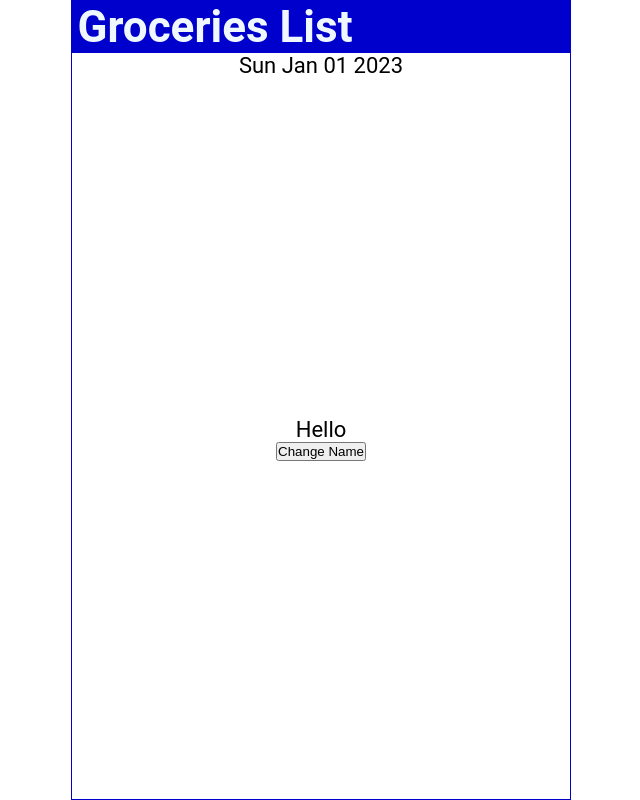
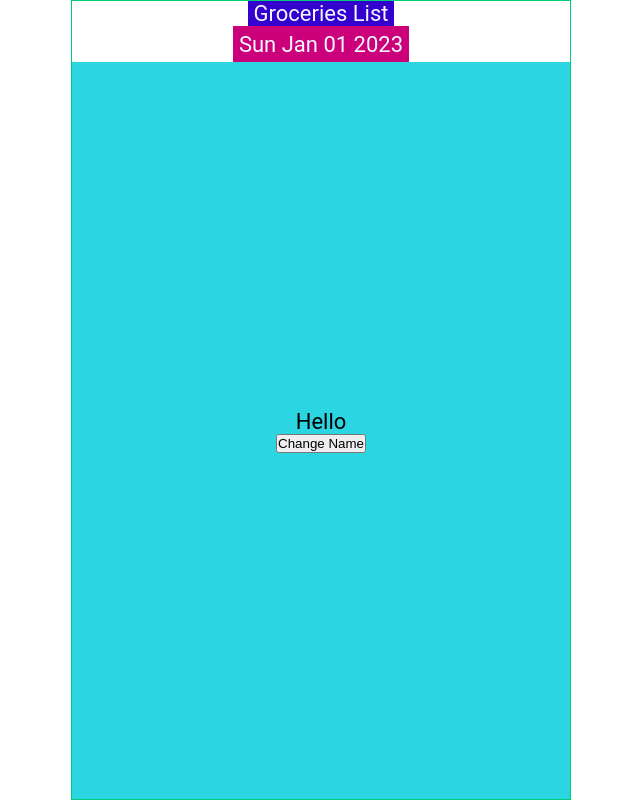
Before and after one commit to AfshinSharifnia/c9-superheroes-client, a React (Create React App) app: page / in a window 1280 px wide. Shown: the whole page, without its empty margins (319-959 px from the left). Built offline with nearby package versions, Linux system fonts and the light colour scheme.

Commit message:
App.js updated

```diff
--- a/src/App.js
+++ b/src/App.js
@@ -3,6 +3,10 @@ import Footer from "./Components/Footer";
 import Header from "./Components/Header";
 
 function App() {
+
+
+
+
   return (
     <div className="App">
       <Header />
--- a/src/Components/Content.jsx
+++ b/src/Components/Content.jsx
@@ -2,8 +2,7 @@ import { useState } from "react";
 
 const Content = () => {
 
-//React hook
-const [name, setName] = useState("");
+  const [name, setName] = useState("");
 
   const handleNameChange = () => {
 
@@ -11,18 +10,22 @@ const [name, setName] = useState("");
 
     const int = Math.floor(Math.random() * 3);
 
-    setName(names[int])
+    setName(names[int]);
 
-    // return names[int];
   };
 
+
   return (
+
     <main>
-      <p >Hello {name}</p>
 
-<button onClick={handleNameChange}>Change Name </button>
+      <p>Hello {name}</p>
 
+      <button onClick={handleNameChange}>Change Name </button>
     </main>
   );
+
+
+
 };
 export default Content;
--- a/src/Components/Footer.jsx
+++ b/src/Components/Footer.jsx
@@ -3,10 +3,11 @@ import React from "react";
 const Footer = () => {
   const today = new Date();
 
-  return <div>
-    <p> {today.toDateString()}</p>
-
-    </div>;
+  return (
+    <div>
+      <footer> {today.toDateString()}</footer>
+    </div>
+  );
 };
 
 export default Footer;
--- a/src/Components/Header.jsx
+++ b/src/Components/Header.jsx
@@ -2,9 +2,9 @@ import React from "react";
 
 const Header = () => {
   return (
-    <header>
-      <h1>Groceries List</h1>
-    </header>
+    <p>
+      <header>Groceries List</header>
+    </p>
   );
 };
 
--- a/src/index.css
+++ b/src/index.css
@@ -25,14 +25,14 @@ body {
   height: 100vh;
   width: 100%;
   max-width: 500px;
-  border: 1px solid mediumblue;
+  border: 1px solid rgb(0, 205, 120);
   margin: auto;
 }
 
 header {
   width: 100%;
   padding: 0 0.25em;
-  background-color: mediumblue;
+  background-color: rgb(51, 0, 205);
   color: aliceblue;
   display: flex;
   justify-content: space-between;
@@ -41,6 +41,7 @@ header {
 
 main {
   width: 100%;
+  background-color: rgb(43, 214, 226);
   display: flex;
   flex-direction: column;
   flex-grow: 1;
@@ -52,7 +53,7 @@ main {
 footer {
   width: 100%;
   padding: 0.25em;
-  background-color: mediumblue;
+  background-color: rgb(205, 0, 123);
   color: aliceblue;
   display: grid;
   place-content: center;
```
